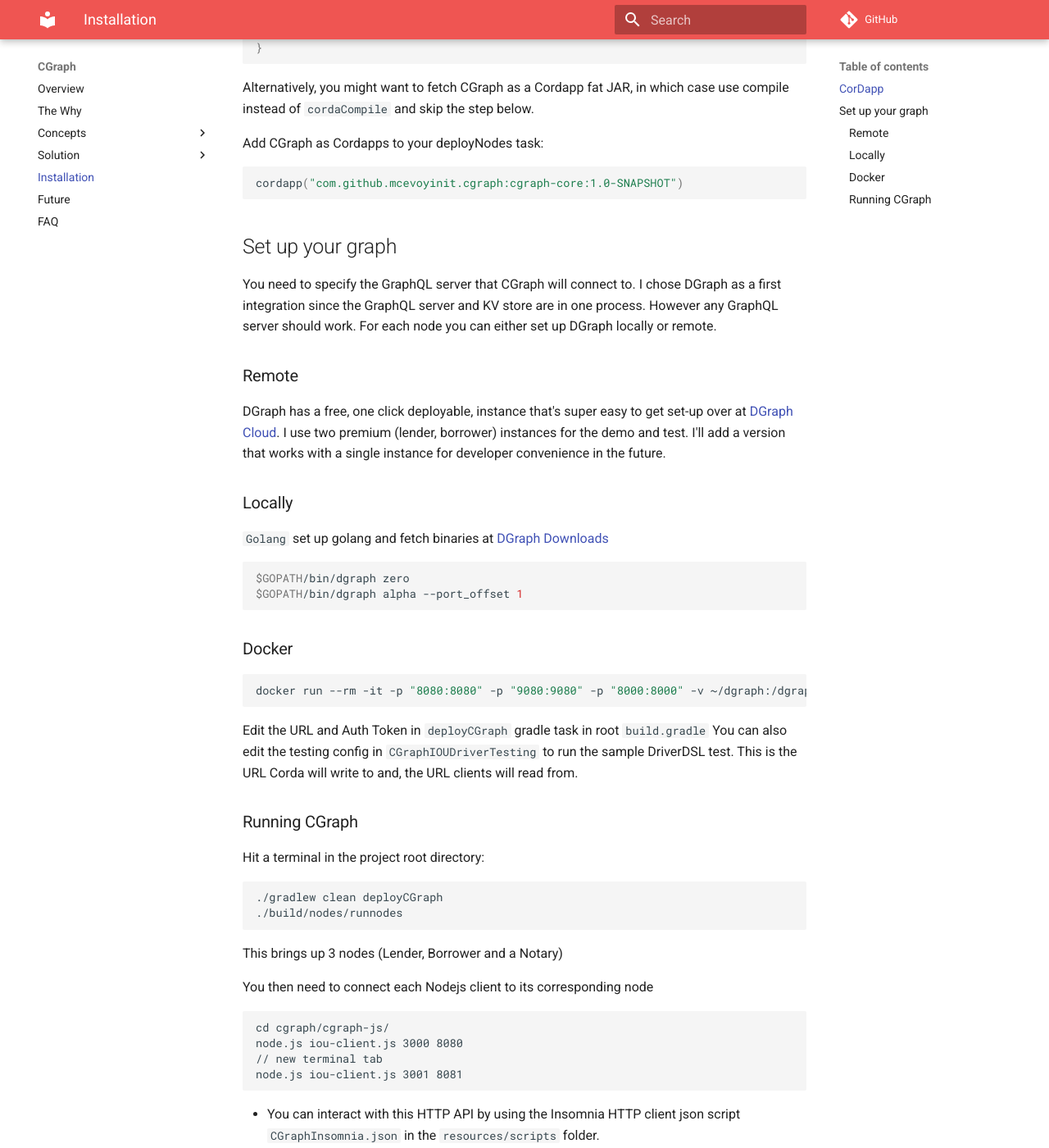
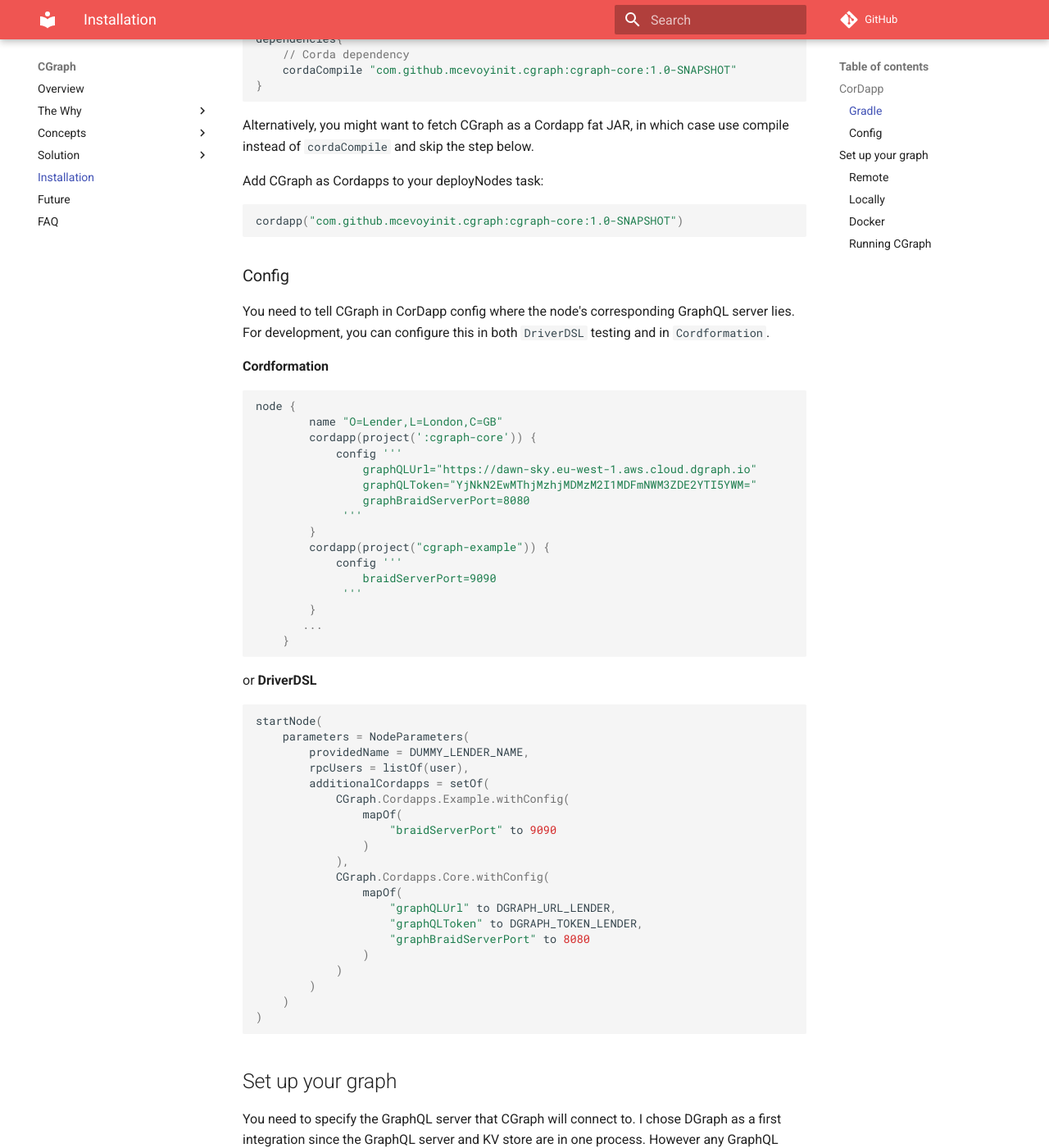
Before and after one commit to mcevoyinit/cgraph, an MkDocs documentation site: the page built from docs/installation.md, in a window 1280 px wide and 1400 px high, scrolled down 291 px. Shown: the whole window at 82% size. Built offline with MkDocs 1.6.1 and Material for MkDocs 9.7.7, drawn with Linux system fonts in a browser that asks for light colours; comment, search, counter and statistics services are not loaded; some of the changed text lies outside the part shown.

````diff
--- a/docs/installation.md
+++ b/docs/installation.md
@@ -1,4 +1,5 @@
-##CorDapp
+## CorDapp
+### Gradle
 Add to your Cordapp’s Gradle dependencies:
 ```groovy
 dependencies{
@@ -12,6 +13,53 @@ Add CGraph as Cordapps to your deployNodes task:
 
 ```groovy
 cordapp("com.github.mcevoyinit.cgraph:cgraph-core:1.0-SNAPSHOT")
+```
+
+### Config
+You need to tell CGraph in CorDapp config where the node's corresponding GraphQL server lies.
+For development, you can configure this in both `DriverDSL` testing and in `Cordformation`.
+
+**Cordformation**
+```groovy
+node {
+        name "O=Lender,L=London,C=GB"
+        cordapp(project(':cgraph-core')) {
+            config '''
+                graphQLUrl="https://dawn-sky.eu-west-1.aws.cloud.dgraph.io"
+                graphQLToken="YjNkN2EwMThjMzhjMDMzM2I1MDFmNWM3ZDE2YTI5YWM="
+                graphBraidServerPort=8080
+             '''
+        }
+        cordapp(project("cgraph-example")) {
+            config '''
+                braidServerPort=9090
+             '''
+        }
+       ...
+    }
+```
+or **DriverDSL**
+```kotlin
+startNode(
+    parameters = NodeParameters(
+        providedName = DUMMY_LENDER_NAME,
+        rpcUsers = listOf(user),
+        additionalCordapps = setOf(
+            CGraph.Cordapps.Example.withConfig(
+                mapOf(
+                    "braidServerPort" to 9090
+                )
+            ),
+            CGraph.Cordapps.Core.withConfig(
+                mapOf(
+                    "graphQLUrl" to DGRAPH_URL_LENDER,
+                    "graphQLToken" to DGRAPH_TOKEN_LENDER,
+                    "graphBraidServerPort" to 8080
+                )
+            )
+        )
+    )
+)
 ```
 
 ## Set up your graph
@@ -29,7 +77,7 @@ I'll add a version that works with a single instance for developer convenience i
 
 ```bash
 $GOPATH/bin/dgraph zero
-$GOPATH/bin/dgraph alpha --port_offset 1
+$GOPATH/bin/dgraph alpha --port_offset 1 //notary clash
 ```
 ### Docker
 
--- a/mkdocs.yml
+++ b/mkdocs.yml
@@ -49,11 +49,13 @@ extra:
 
 nav:
   - 'Overview': index.md
-  - 'The Why': why.md
+  - 'The Why':
+      - 'Questions' : why/questions.md
+      - 'Short answers' : why/answers.md
   - 'Concepts' :
+      - 'Domain Data' : concepts/domain-data.md
       - 'The Graph' : concepts/graph.md
       - 'DGraph' : concepts/dgraph.md
-      - 'Domain Data' : concepts/domain-data.md
       - 'Productivity' : concepts/productivity.md
   - 'Solution':
       - 'CorDapp':
@@ -61,6 +63,7 @@ nav:
          - 'CGraph JS' : cordapp/js.md
          - 'IOU Example': cordapp/example.md
       - 'Architecture': architecture/solution.md
+      - 'Upgrades': architecture/upgrades.md
   - 'Installation' : installation.md
   - 'Future': future.md
   - 'FAQ': faq.md
````
Also changed, not shown: other parts of docs/installation.md (+2 -2 lines), docs/architecture/upgrades.md (added, +18 -0 lines), docs/concepts/dgraph.md (+9 -1 lines), docs/concepts/productivity.md (+42 -27 lines), docs/cordapp/core.md (+7 -5 lines), docs/why.md (deleted, +0 -18 lines), docs/why/answers.md (added, +21 -0 lines), docs/why/questions.md (added, +18 -0 lines), docs/resources/images/4TierModel.png (added), 4 other files.
